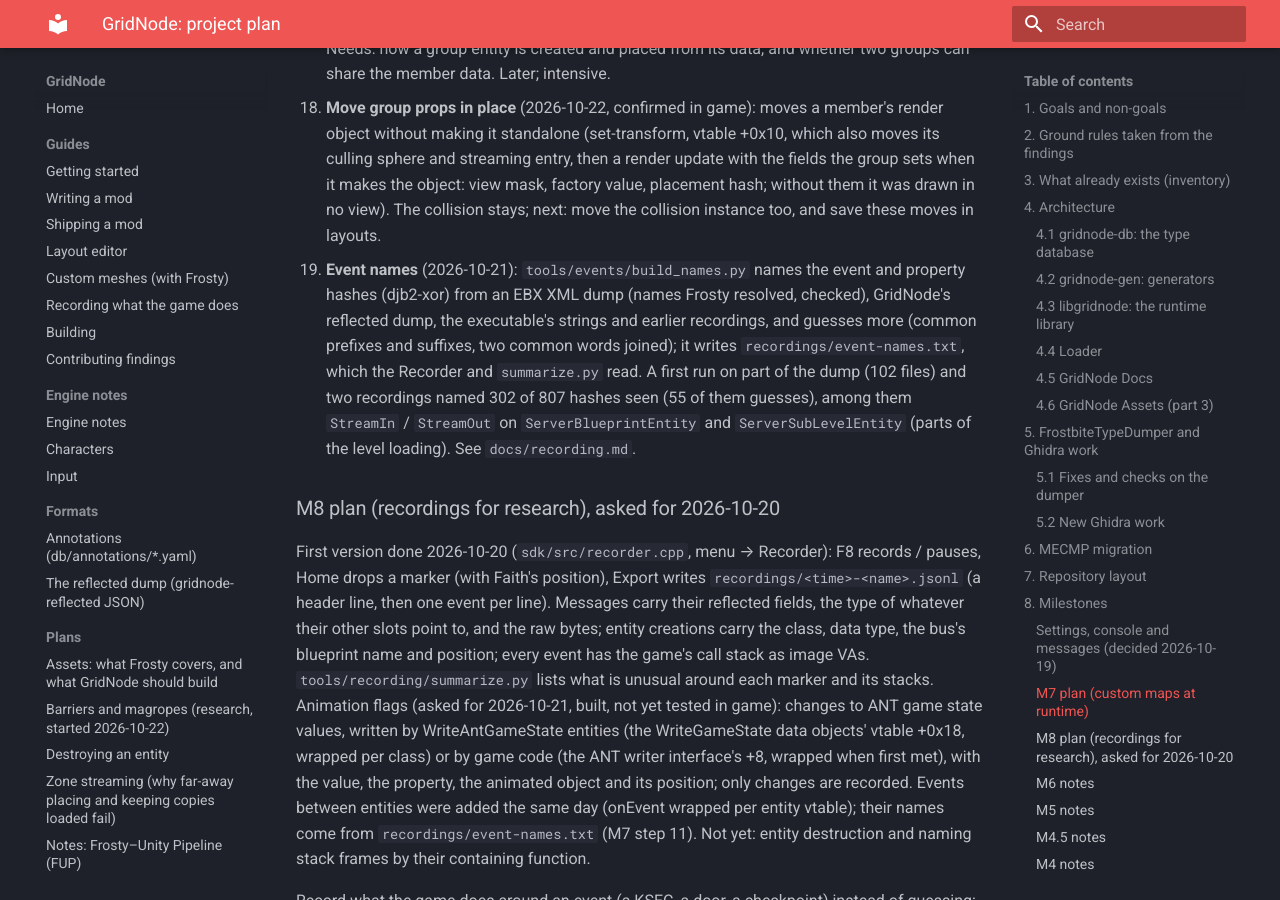
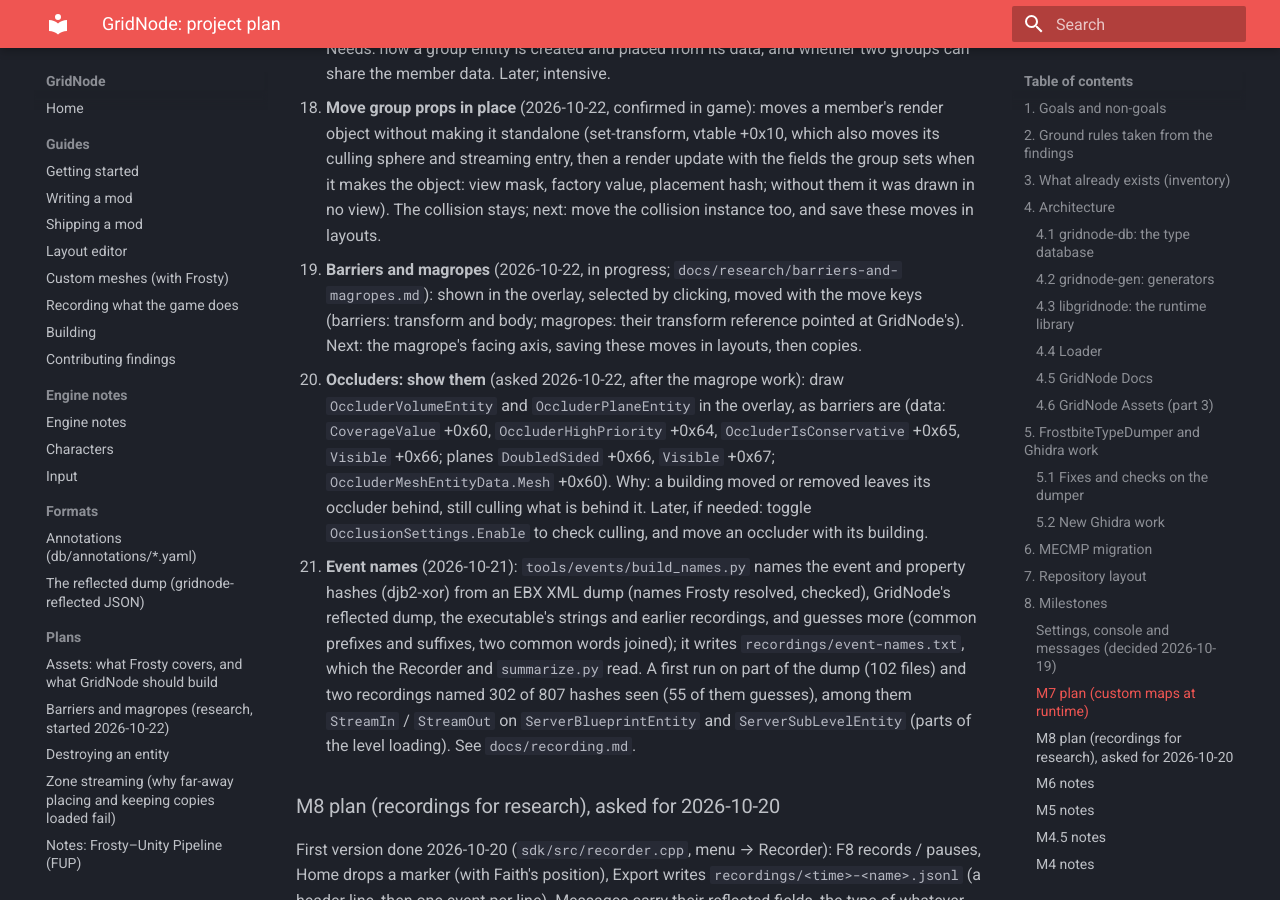
Before and after one commit to CodeNameMeteor/Gridnode, an MkDocs documentation site: the page built from docs/PLAN.md, in a window 1280 px wide and 900 px high, scrolled down 16044 px. Built offline with MkDocs 1.6.1 and Material for MkDocs 9.7.7, drawn with Linux system fonts in a browser that asks for light colours.

Commit message:
Plan: barriers and magropes in progress; occluders in the overlay next (asked)
Co-Authored-By: Claude Opus 5.5 <noreply@anthropic.com>
Claude-Session: https://claude.ai/code/session_01X97trTFwBYSWSAqPh89wb1

```diff
--- a/docs/PLAN.md
+++ b/docs/PLAN.md
@@ -502,6 +502,17 @@ Decided 2026-10-20: custom maps are layouts GridNode applies at runtime, not rep
       makes the object: view mask, factory value, placement hash; without them it was drawn in no
       view). The collision stays; next: move the collision instance too, and save these moves in
       layouts.
+   6. **Barriers and magropes** (2026-10-22, in progress; `docs/research/barriers-and-magropes.md`):
+      shown in the overlay, selected by clicking, moved with the move keys (barriers: transform
+      and body; magropes: their transform reference pointed at GridNode's). Next: the magrope's
+      facing axis, saving these moves in layouts, then copies.
+   7. **Occluders: show them** (asked 2026-10-22, after the magrope work): draw
+      `OccluderVolumeEntity` and `OccluderPlaneEntity` in the overlay, as barriers are (data:
+      `CoverageValue` +0x60, `OccluderHighPriority` +0x64, `OccluderIsConservative` +0x65,
+      `Visible` +0x66; planes `DoubledSided` +0x66, `Visible` +0x67; `OccluderMeshEntityData.Mesh`
+      +0x60). Why: a building moved or removed leaves its occluder behind, still culling what is
+      behind it. Later, if needed: toggle `OcclusionSettings.Enable` to check culling, and move an
+      occluder with its building.
 11. **Event names** (2026-10-21): `tools/events/build_names.py` names the event and property
    hashes (djb2-xor) from an EBX XML dump (names Frosty resolved, checked), GridNode's reflected
    dump, the executable's strings and earlier recordings, and guesses more (common prefixes and
```
